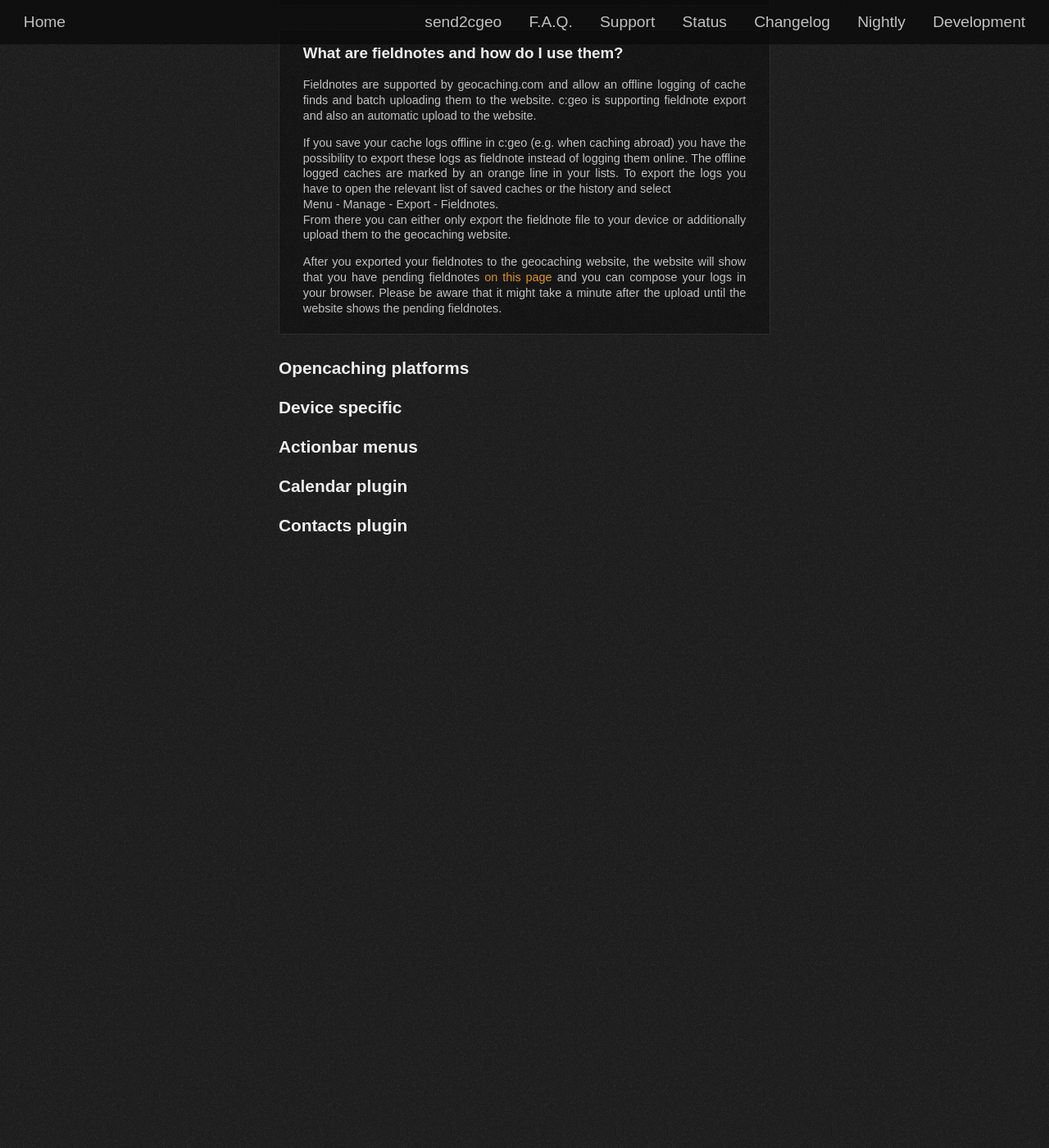
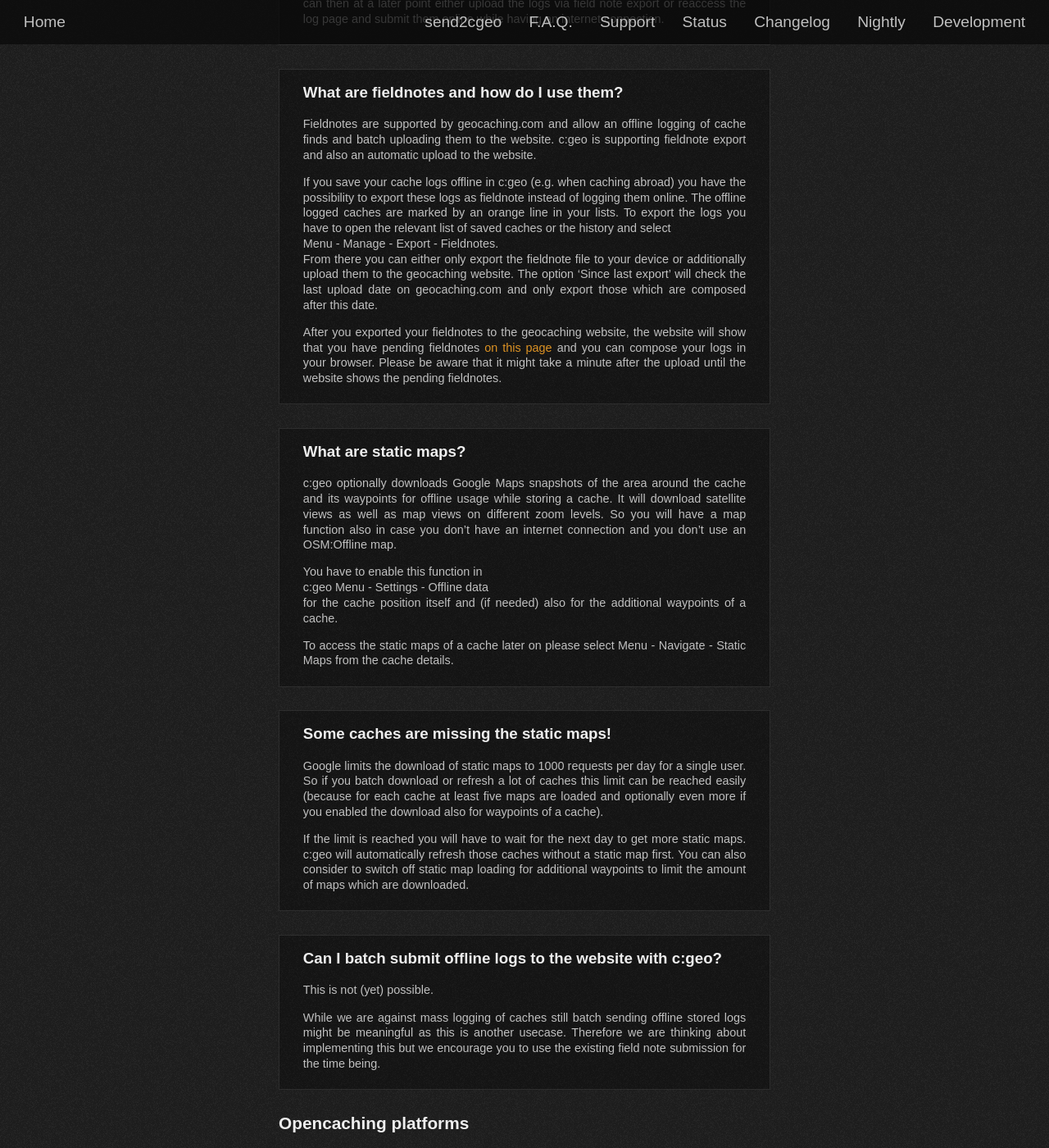
Before and after one commit to cgeo/cgeo.github.io, a Jekyll site: the page built from faq.html, in a window 1280 px wide and 1400 px high, scrolled down 22245 px. Shown: the whole window at 82% size. Built offline with Jekyll 4.4.1, drawn with Linux system fonts in a browser that asks for light colours; some web fonts are replaced; before the commit the page ends 22914 px from its top, so only the background shows below that; some of the changed text lies outside the part shown.

Commit message:
FAQ Offline caching #2

```diff
--- a/_data/faq.yml
+++ b/_data/faq.yml
@@ -739,9 +739,36 @@
             The offline logged caches are marked by an orange line in your lists. To export the logs you have to open the relevant list of saved caches or the history and select\\
             Menu - Manage - Export - Fieldnotes.\\
             From there you can either only export the fieldnote file to your device or additionally upload them to the geocaching website.
+            The option 'Since last export' will check the last upload date on geocaching.com and only export those which are composed after this date.
 
             After you exported your fieldnotes to the geocaching website, the website will show that you have pending fieldnotes [on this page](https://www.geocaching.com/my/fieldnotes.aspx) and you can compose your logs in your browser.
             Please be aware that it might take a minute after the upload until the website shows the pending fieldnotes.
+
+      - title: What are static maps?
+        content: |
+            c:geo optionally downloads Google Maps snapshots of the area around the cache and its waypoints for offline usage while storing a cache.
+            It will download satellite views as well as map views on different zoom levels. So you will have a map function also in case you don't have an internet connection and you don't use an OSM:Offline map.
+
+            You have to enable this function in\\
+            c:geo Menu - Settings - Offline data\\
+            for the cache position itself  and (if needed) also for the additional waypoints of a cache.
+
+            To access the static maps of a cache later on please select Menu - Navigate - Static Maps from the cache details.
+
+      - title: Some caches are missing the static maps!
+        content: |
+            Google limits the download of static maps to 1000 requests per day for a single user.
+            So if you batch download or refresh a lot of caches this limit can be reached easily (because for each cache at least five maps are loaded and optionally even more if you enabled the download also for waypoints of a cache).
+
+            If the limit is reached you will have to wait for the next day to get more static maps. c:geo will automatically refresh those caches without a static map first.
+            You can also consider to switch off static map loading for additional waypoints to limit the amount of maps which are downloaded.
+
+      - title: Can I batch submit offline logs to the website with c:geo?
+        content: |
+            This is not (yet) possible.
+
+            While we are against mass logging of caches still batch sending offline stored logs might be meaningful as this is another usecase.
+            Therefore we are thinking about implementing this but we encourage you to use the existing field note submission for the time being.
 
 - title: Opencaching platforms
   items:
```
